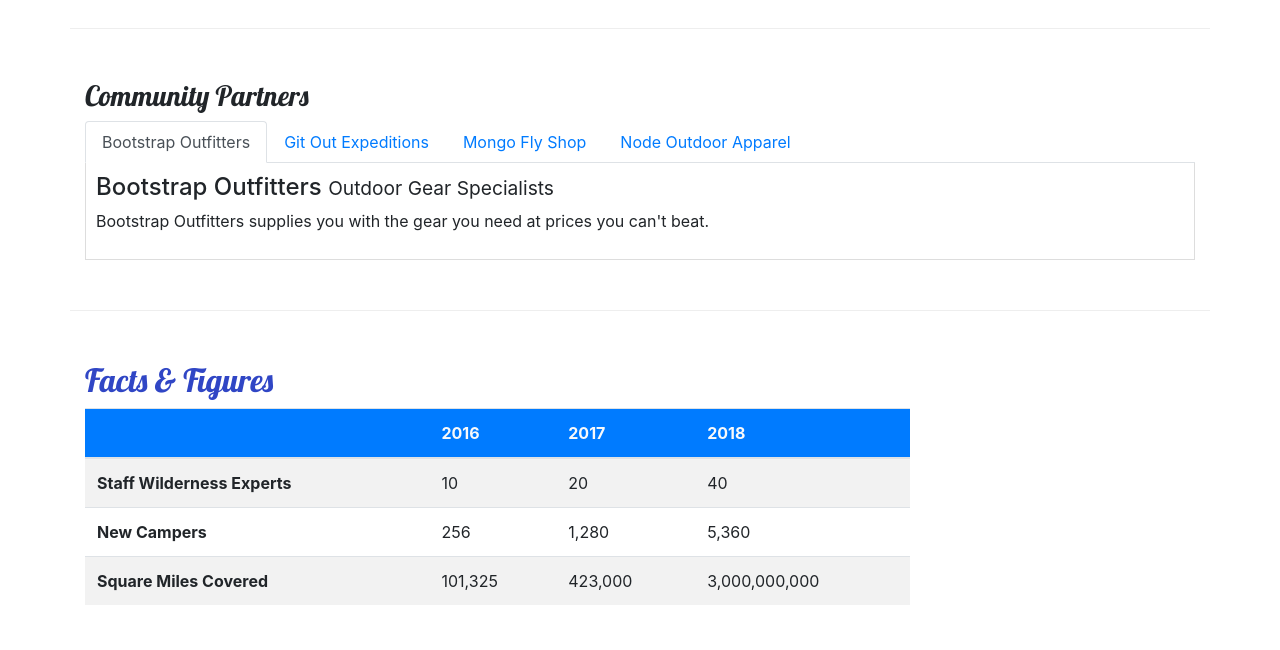
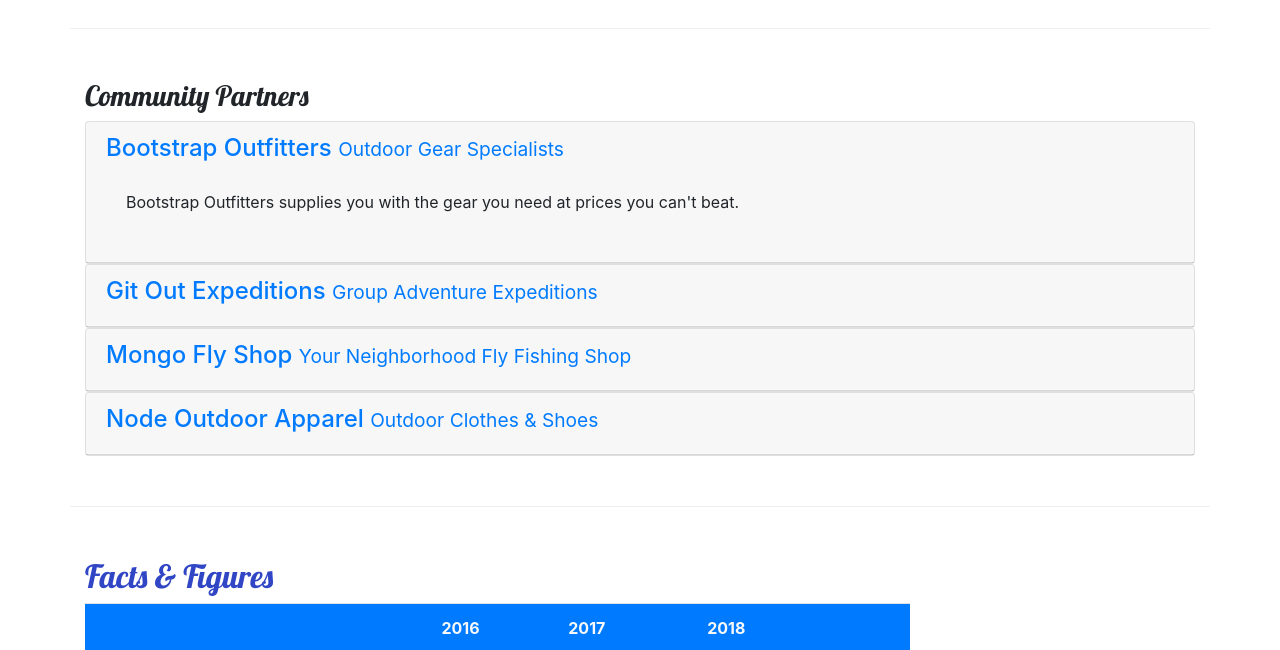
Before and after one commit to Brian-Ware/git-test, a website: page aboutus.html in a window 1280 px wide. Shown: the part 800-1450 px from the top of the page. Drawn offline with nearby package versions, Linux system fonts and the light colour scheme.

Commit message:
Accordion

```diff
--- a/aboutus.html
+++ b/aboutus.html
@@ -111,45 +111,85 @@
         <div class="row row-content">
             <div class="col">
                 <h3>Community Partners</h3>
-                <ul class="nav nav-tabs">
-                    <li class="nav-item"> <a class="nav-link active" href="#bootstrap" role="tab" data-toggle="tab">
-                            Bootstrap Outfitters</li></a>
-                    <li class="nav-item"> <a class="nav-link" href="#git" role="tab" data-toggle="tab"> Git Out
-                            Expeditions</li></a>
-                    <li class="nav-item"> <a class="nav-link" href="#mongo" role="tab" data-toggle="tab"> Mongo Fly Shop
-                    </li></a>
-                    <li class="nav-item"> <a class="nav-link" href="#node" role="tab" data-toggle="tab"> Node Outdoor
-                            Apparel</li></a>
-                </ul>
-                <div class="tab-content">
-                    <div role="tabpanel" class="tab-pane fade show active" id="bootstrap">
-                        <h4>Bootstrap Outfitters <small>Outdoor Gear Specialists</small></h4>
-                        <p class=" d-none d-sm-block">Bootstrap Outfitters supplies you with the gear you need at prices
+                <div id="accordion">
+                    <div class="card">
+                        <div role="tab" class="card-header">
+                            <h4>
+                                <a data-toggle="collapse" data-target="#bootstrap" href="">
+                                    Bootstrap Outfitters <small>Outdoor Gear Specialists</small>
+                                </a>
+                            </h4>
+                            <div class="collapse show" id="bootstrap" data-parent="#accordion">
+                                <div class="card-body">
+                                    <p class=" d-none d-sm-block">Bootstrap Outfitters supplies you with the gear you
+                                        need
+                                        at
+                                        prices
                                         you
                                         can't beat.</p>
                                 </div>
+                            </div>
+                        </div>
+                    </div>
 
-                    <div role="tabpanel" class="tab-pane fade" id="git">
-                        <h4>Git Out Expeditions <small>Group Adventure Expeditions</small></h4>
-                        <p class=" d-none d-sm-block">Join Git Out Expeditions to explore new horizons with a group of
+                    <div class="card">
+                        <div role="tab" class="card-header">
+                            <h4>
+                                <a class="collapsed" data-toggle="collapse" data-target="#git" href="">
+                                    Git Out Expeditions <small>Group Adventure Expeditions</small>
+                                </a>
+                            </h4>
+                            <div class="collapse" id="git" data-parent="#accordion">
+                                <div class="card-body">
+                                    <p class=" d-none d-sm-block">Join Git Out Expeditions to explore new horizons with
+                                        a
+                                        group
+                                        of
                                         other
                                         adventurers!</p>
                                 </div>
+                            </div>
+                        </div>
+                    </div>
 
-                    <div role="tabpanel" class="tab-pane fade" id="mongo">
-                        <h4>Mongo Fly Shop <small>Your Neighborhood Fly Fishing Shop</small></h4>
-                        <p class=" d-none d-sm-block">Need a new fishing pole, a tacklebox, or flies of all kinds? Stop
+                    <div class="card">
+                        <div role="tab" class="card-header">
+                            <h4>
+                                <a class="collapsed" data-toggle="collapse" data-target="#mongo" href="">
+                                    Mongo Fly Shop <small>Your Neighborhood Fly Fishing Shop</small>
+                                </a>
+                            </h4>
+                            <div class="collapse" id="mongo" data-parent="#accordion">
+                                <div class="card-body">
+                                    <p class=" d-none d-sm-block">Need a new fishing pole, a tacklebox, or flies of all
+                                        kinds?
+                                        Stop
                                         by
                                         Mongo
                                         Fly Shop.</p>
                                 </div>
+                            </div>
+                        </div>
+                    </div>
 
-                    <div role="tabpanel" class="tab-pane fade" id="node">
-                        <h4>Node Outdoor Apparel <small>Outdoor Clothes & Shoes</small></h4>
-                        <p class=" d-none d-sm-block">From polar fleeces to swimsuits, hiking boots to waders, a visit
+                    <div class="card">
+                        <div role="tab" class="card-header">
+                            <h4>
+                                <a class="collapsed" data-toggle="collapse" data-target="#node" href="">
+                                    Node Outdoor Apparel <small>Outdoor Clothes & Shoes</small>
+                                </a>
+                            </h4>
+                            <div class="collapse" id="node" data-parent="#accordion">
+                                <div class="card-body">
+                                    <p class=" d-none d-sm-block">From polar fleeces to swimsuits, hiking boots to
+                                        waders, a
+                                        visit
                                         to
                                         Node
                                         will be sure to get you covered.</p>
+                                </div>
+                            </div>
+                        </div>
                     </div>
                 </div>
             </div>
```
Lines whose indentation alone changed are shown as unchanged.
